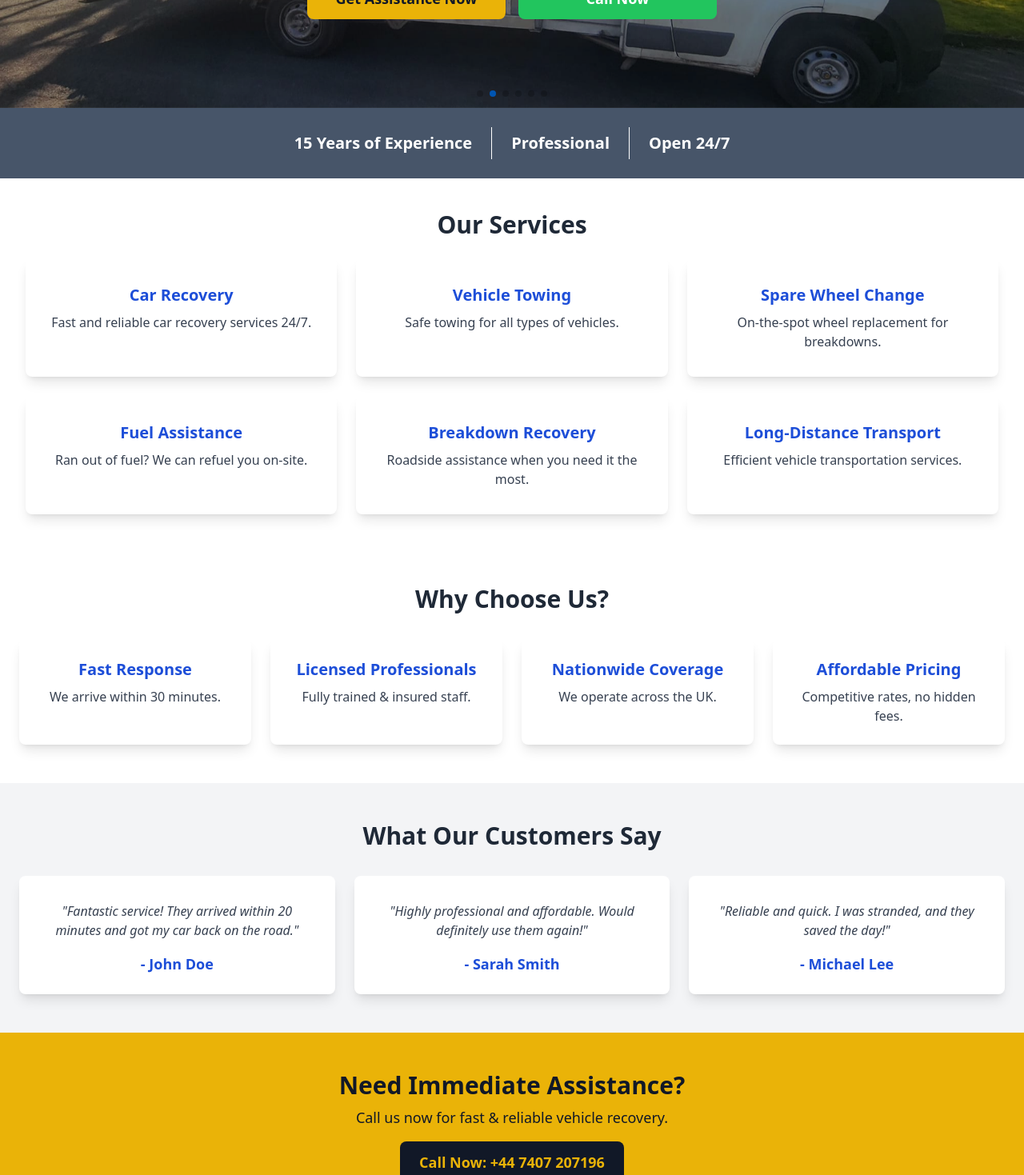
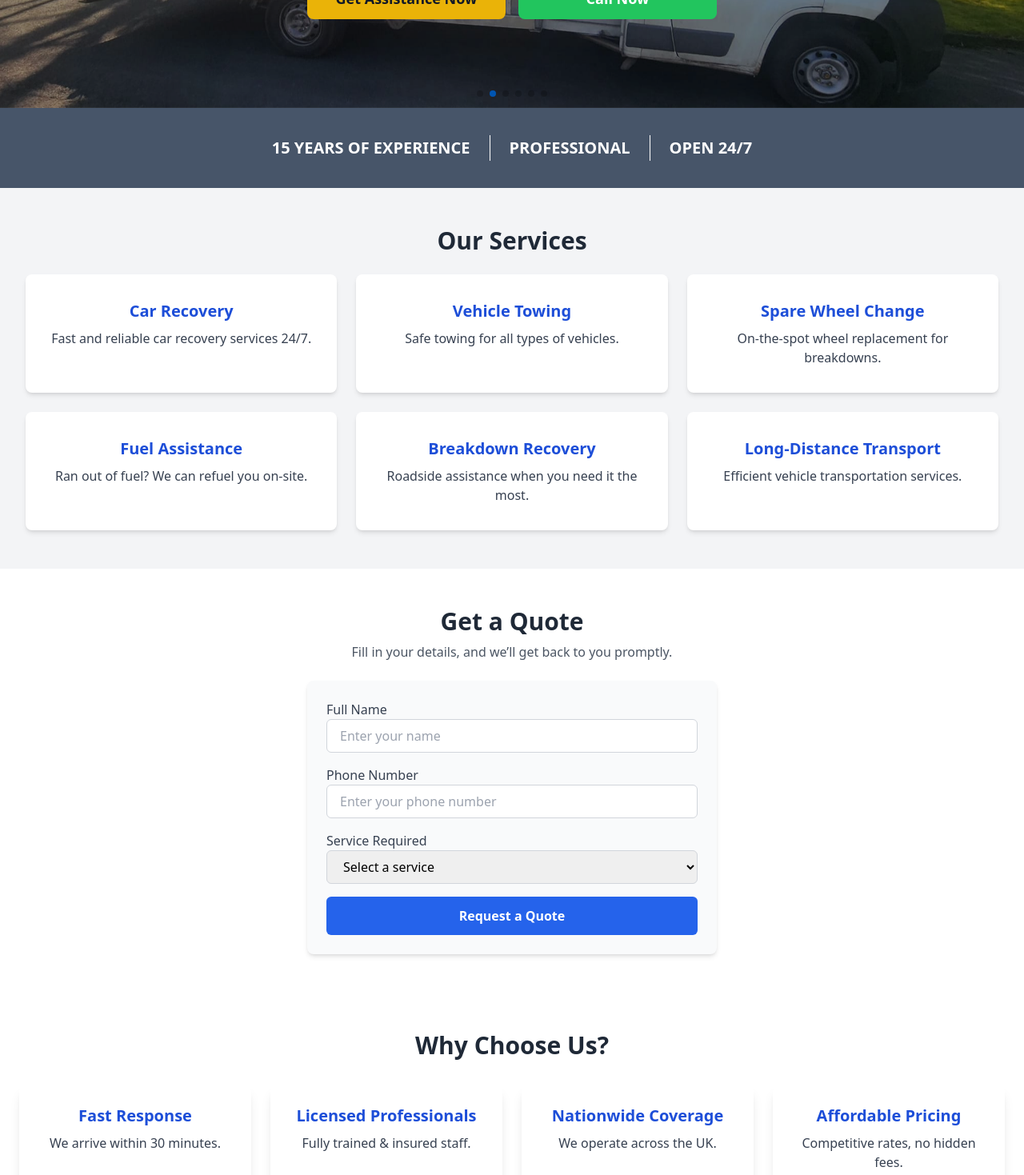
Before and after one commit to Fortzy05/cvr-recovery, a React (Vite) app: page / in a window 1280 px wide. Shown: the part 400-1869 px from the top of the page at 80% size. Built offline with nearby package versions, Linux system fonts and the light colour scheme.

Commit message:
gallery update

```diff
--- a/src/components/Footer.jsx
+++ b/src/components/Footer.jsx
@@ -5,7 +5,7 @@ function Footer() {
   return (
     <footer>
       <FooterSection />
-      <div className="bg-[#000000] text-white text-center p-4">
+      <div className="bg-[#000000] overflow-hidden text-white text-center p-4">
         <p>
           &copy; 2025 Vehicle Recovery Services |{" "}
           <a href="/privacy" className="underline">
--- a/src/components/HeroSection.jsx
+++ b/src/components/HeroSection.jsx
@@ -23,7 +23,7 @@ function HeroSection() {
           Get Assistance Now
         </Link>
         <a
-          href="tel:+1234567890"
+          href="tel:+44 7407 207196"
           className="bg-green-500 text-white w-full text-center px-6 py-3 rounded-lg text-base sm:text-lg font-semibold hover:bg-green-400 transition-all duration-300"
         >
           Call Now
--- a/src/components/ServiceSection.jsx
+++ b/src/components/ServiceSection.jsx
@@ -29,28 +29,30 @@ const services = [
 
 function ServicesSection() {
   return (
-    <div className="w-full overflow-hidden">
-      {/* Info Section */}
-      <div className="bg-slate-600 w-full py-6 flex flex-col md:flex-row items-center justify-center gap-6 text-white text-center">
-        <p className="text-lg sm:text-xl font-semibold">
-          15 Years of Experience
-        </p>
-        <div className="hidden md:block border-l border-white h-10"></div>
-        <p className="text-lg sm:text-xl font-semibold">Professional</p>
-        <div className="hidden md:block border-l border-white h-10"></div>
-        <p className="text-lg sm:text-xl font-semibold">Open 24/7</p>
+    <div className="w-full bg-gray-100 overflow-hidden">
+      {/* Top Info Section */}
+      <div className="bg-slate-600 md:h-[100px] flex text-white py-6 text-center">
+        <div className="container uppercase mx-auto flex  flex-col sm:flex-row justify-center items-center gap-6">
+          <p className="text-lg sm:text-xl font-semibold">
+            15 Years of Experience
+          </p>
+          <div className="hidden sm:block border-l border-white h-8"></div>
+          <p className="text-lg sm:text-xl font-semibold">Professional</p>
+          <div className="hidden sm:block border-l border-white h-8"></div>
+          <p className="text-lg sm:text-xl font-semibold">Open 24/7</p>
+        </div>
       </div>
 
-      {/* Services Grid */}
-      <div className="py-10 px-4 md:px-8">
-        <h2 className="text-2xl sm:text-3xl font-bold text-center text-gray-800">
+      {/* Services Section */}
+      <div className="py-12 px-4 sm:px-6 lg:px-8">
+        <h2 className="text-3xl font-bold text-center text-gray-800">
           Our Services
         </h2>
         <div className="mt-6 grid grid-cols-1 sm:grid-cols-2 lg:grid-cols-3 gap-6">
           {services.map((service, index) => (
             <div
               key={index}
-              className="bg-white shadow-lg rounded-lg text-center p-6 sm:p-8 transition-transform transform hover:scale-105"
+              className="bg-white shadow-md rounded-lg p-6 sm:p-8 text-center transition-transform hover:scale-105"
             >
               <h3 className="text-lg sm:text-xl font-semibold text-blue-700">
                 {service.title}
@@ -62,6 +64,53 @@ function ServicesSection() {
           ))}
         </div>
       </div>
+
+      {/* Quote Request Form */}
+      <div className="bg-white py-12 px-4 sm:px-6 lg:px-8">
+        <h2 className="text-3xl font-bold text-center text-gray-800">
+          Get a Quote
+        </h2>
+        <p className="text-center text-gray-600 mt-2">
+          Fill in your details, and we’ll get back to you promptly.
+        </p>
+        <form className="max-w-lg mx-auto mt-6 bg-gray-50 p-6 rounded-lg shadow-md">
+          <div className="mb-4">
+            <label className="block text-gray-700 font-medium">Full Name</label>
+            <input
+              type="text"
+              className="w-full px-4 py-2 border border-gray-300 rounded-md focus:ring focus:ring-blue-300"
+              placeholder="Enter your name"
+            />
+          </div>
+          <div className="mb-4">
+            <label className="block text-gray-700 font-medium">
+              Phone Number
+            </label>
+            <input
+              type="tel"
+              className="w-full px-4 py-2 border border-gray-300 rounded-md focus:ring focus:ring-blue-300"
+              placeholder="Enter your phone number"
+            />
+          </div>
+          <div className="mb-4">
+            <label className="block text-gray-700 font-medium">
+              Service Required
+            </label>
+            <select className="w-full px-4 py-2 border border-gray-300 rounded-md focus:ring focus:ring-blue-300">
+              <option>Select a service</option>
+              {services.map((service, index) => (
+                <option key={index}>{service.title}</option>
+              ))}
+            </select>
+          </div>
+          <button
+            type="submit"
+            className="w-full bg-blue-600 text-white py-3 rounded-md font-semibold hover:bg-blue-500 transition-all"
+          >
+            Request a Quote
+          </button>
+        </form>
+      </div>
     </div>
   );
 }
--- a/src/pages/Gallery.jsx
+++ b/src/pages/Gallery.jsx
@@ -53,12 +53,12 @@ function Gallery() {
   return (
     <div>
       <Navbar />
-      <div className="container mx-auto py-12 px-6 bg-gray-100 overflow-hidden">
+      <div className="  mx-auto py-12 px-6 bg-gray-100 overflow-hidden">
         <h2 className="text-3xl font-bold text-center text-gray-800">
           Gallery
         </h2>
-        <p className="text-center text-gray-600 mt-2">
-          Browse through our completed tow jobs.
+        <p className="text-center md:text-2xl text-gray-600 mt-2">
+          Browse Through Our Completed Vehicle Recovery Jobs.
         </p>
         <div className="grid grid-cols-1 md:grid-cols-2 lg:grid-cols-3 gap-6 mt-8">
           {galleryItems.map((item) => (
```
